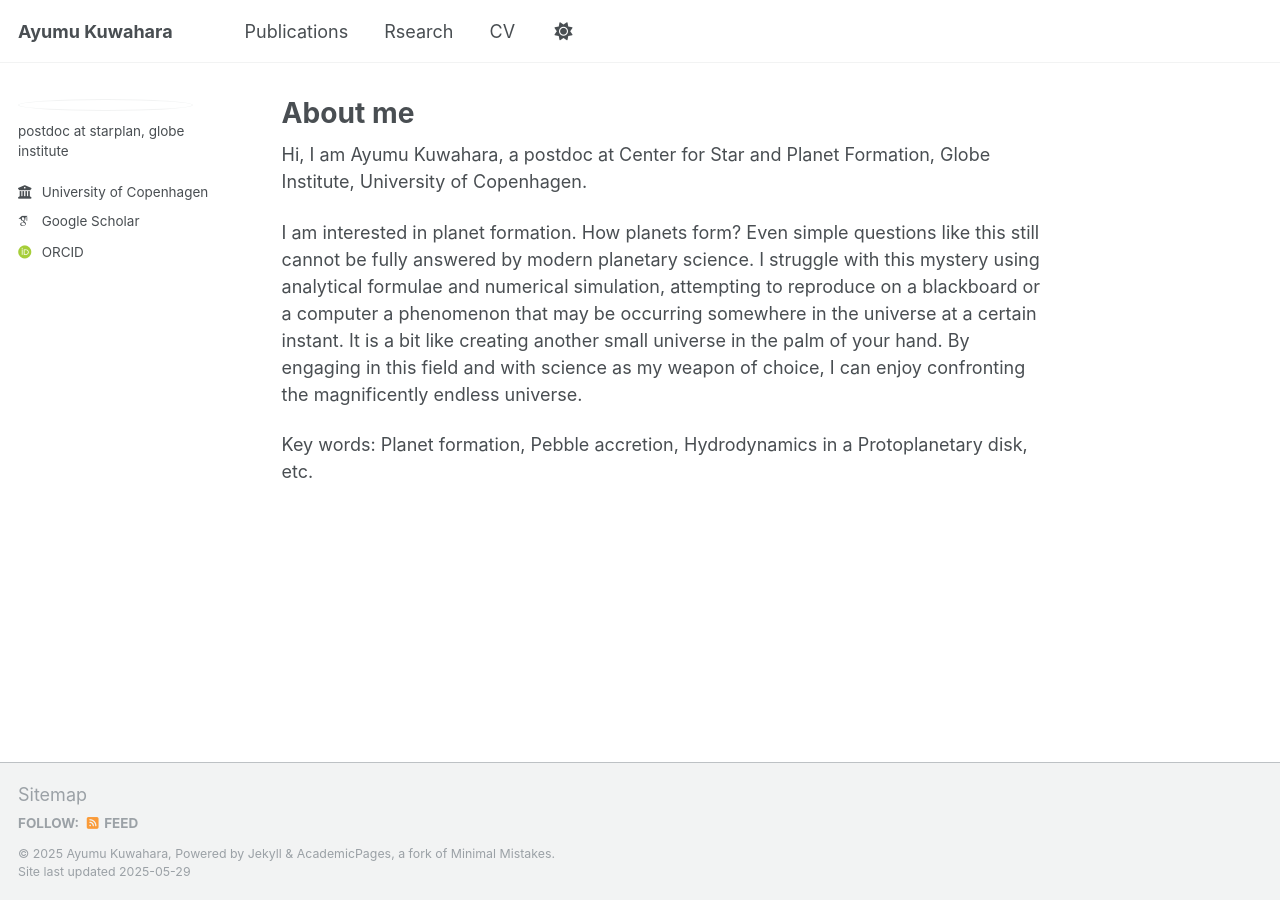
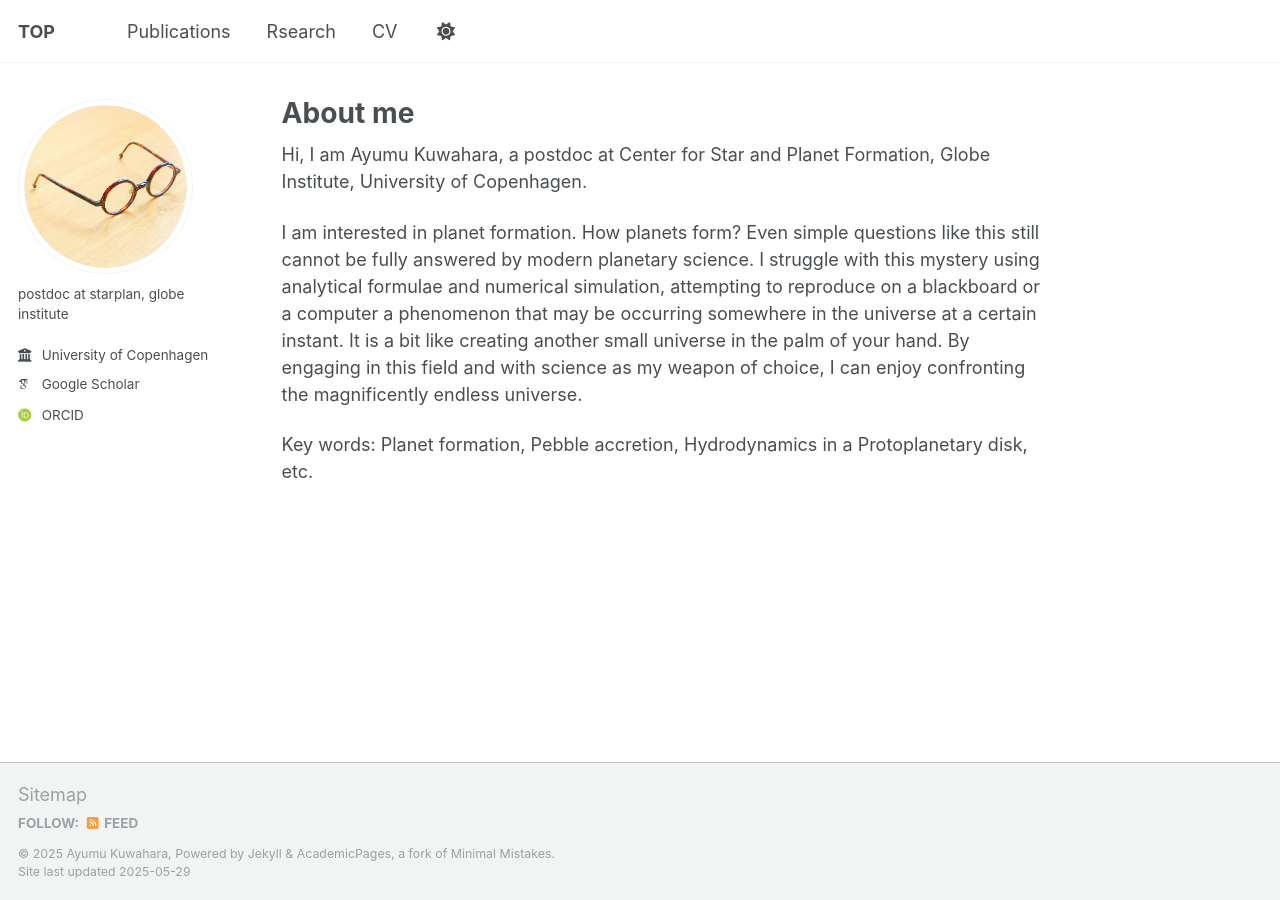
Before and after one commit to AyumuKuwahara/ayumukuwahara.github.io, a Jekyll site: the page built from _pages/about.md, in a window 1280 px wide. Built offline with Jekyll 4.4.1, drawn with Linux system fonts in a browser that asks for light colours; some web fonts are replaced.

Commit message:
Update _config.yml

```diff
--- a/_config.yml
+++ b/_config.yml
@@ -9,7 +9,7 @@
 # Basic Site Settings
 locale                   : "en-US"
 site_theme               : "default"
-title                    : "Ayumu Kuwahara"
+title                    : "TOP"
 title_separator          : "-"
 name                     : &name "Ayumu Kuwahara"
 description              : &description "postdoc"
@@ -22,7 +22,7 @@ repository               : "AyumuKuwahara/ayumukuwahara.github.io"
 #               Additional customization can be done by editing /_includes/author-profile.html
 author:
   # Biographic information
-  avatar           : "/images/500x300.png"
+  avatar           : "glasses.png"
   #name             : "Your Sidebar Name"
   pronouns         : # example: "she/her"
   bio              : "postdoc at starplan, globe institute"
```
